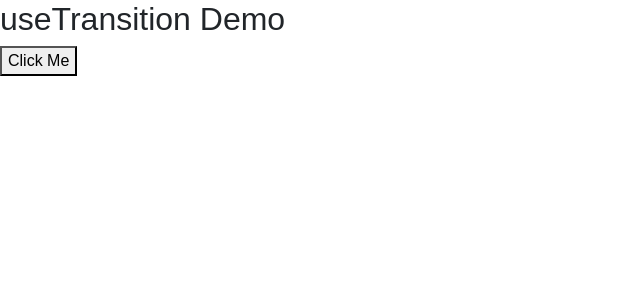
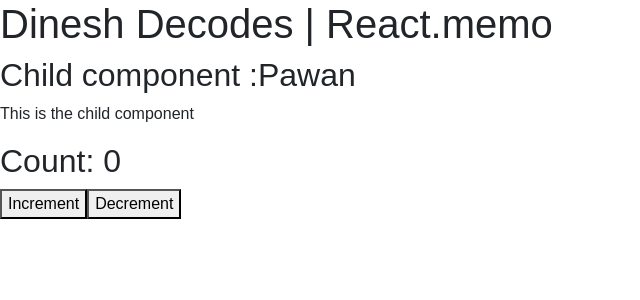
Before and after one commit to dineshctoula/react-Tutorial, a React (Vite) app: page / in a window 1280 px wide. Shown: the top 300 px of the page, without its empty margins (0-640 px from the left). Built offline with nearby package versions, Linux system fonts and the light colour scheme; the HTML template or start-up script is replaced by a standard one.

Commit message:
#38. React Memo

```diff
--- a/src/App.jsx
+++ b/src/App.jsx
@@ -1,29 +1,19 @@
-import { useState, useTransition } from "react";
+import { useState } from "react";
+import Child from "./Child";
 
-function App() {
-  const [text, setText] = useState("Click Me");
-  const [pending, startTransition] = useTransition();
+function App(){
+  const[count, setCount]=useState(0);
+  return(
+    <div>
+<h1> Dinesh Decodes | React.memo</h1>
+<Child  name="Pawan"/>
+<h2>Count: {count}</h2>
+<button onClick={()=>setCount(count+1)}>Increment</button>
 
-  const handleClick = () => {
-    // urgent update
-    setText("Processing...");
+<button onClick={()=>setCount(count-1)}>Decrement</button>
 
-    // non-urgent update
-    startTransition(() => {
-      setTimeout(() => {
-        setText("Done!");
-      }, 2000);
-    });
-  };
-
-  return (
-    <div>
-      <h2>useTransition Demo</h2>
-      <button disabled={pending} onClick={handleClick}>
-        {pending ? "Loading..." : text}
-      </button>
     </div>
   );
+
 }
-
 export default App;
--- /dev/null
+++ b/src/Child.jsx
@@ -0,0 +1,11 @@
+import React from "react";
+function Child({name}){
+    return(
+        <div>
+<h2> Child component :{name}</h2>
+<p> This is the child component</p>
+        </div>
+
+    );
+}
+export default React.memo(Child);
```
